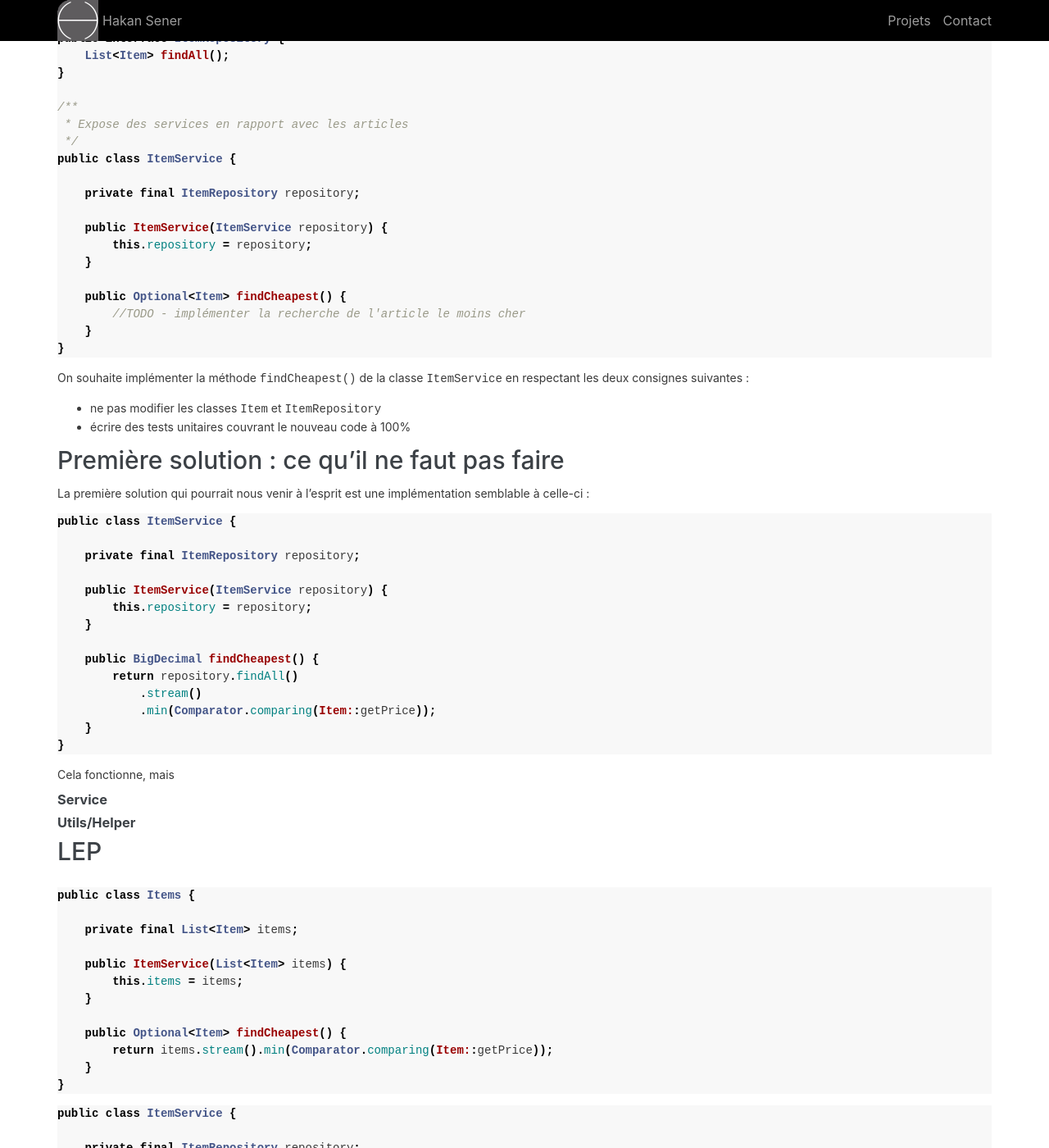
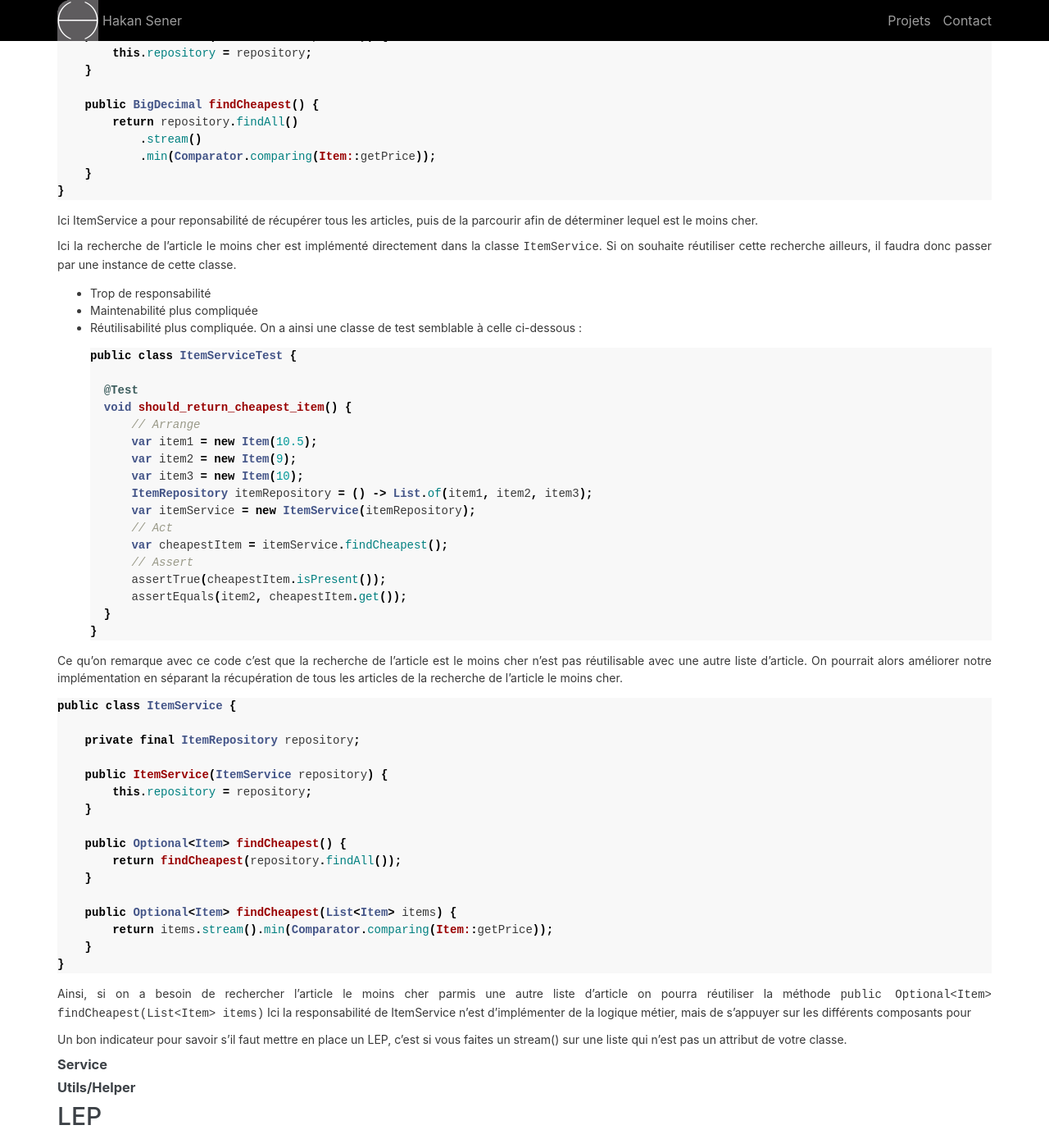
Before and after one commit to senerh/senerh.github.io, a Jekyll site: the page built from _posts/2024-03-31-lep.md, in a window 1280 px wide and 1400 px high, scrolled down 465 px. Shown: the whole window at 82% size. Built offline with Jekyll 4.4.1, drawn with Linux system fonts in a browser that asks for light colours; some of the changed text lies outside the part shown.

Commit message:
en cours

````diff
--- a/_posts/2024-03-31-lep.md
+++ b/_posts/2024-03-31-lep.md
@@ -8,51 +8,21 @@
 
 Pour mon tout premier article j'ai décidé de vous parler d'un pattern que j'ai nommé **LEP** pour **List Encapsulation Pattern**. Derrière cet acronymme se cache en réalité un concept très simple à comprendre et à adopter. D'ailleurs il est tout à fait possible que ce soit quelque chose que vous appliquiez déjà, mais visiblement [les patterns sont plus populaire lorsqu'on leur donne un nom sympa](https://fr.wikipedia.org/wiki/Plain_old_Java_object#Description) donc c'est ce que j'ai essayé de faire. Après est-ce que ce nom est sympa ? Je vous laisserai juger :smile:
 
-Comme tout *bon* développeur java, j'utilise les `Collection` et les `stream` au quotidien pour le traitement de mes données. Je vais vous montrer à travers un exemple comment implémenter des traitements sur une `List` d'abord sans, puis ensuite avec le pattern LEP.
+Comme tout *bon* développeur java, j'utilise les `Collection` et les `stream` au quotidien pour le traitement de mes données.
+Je vais vous montrer le genre d'implémentation qu'il m'arrive de rencontrer Je vais vous montrer à travers un exemple comment implémenter des traitements sur une `List` d'abord sans, puis ensuite avec le pattern LEP.
+Voyons à travers un exemple le problème qu'on peut rencontrer si on ne fais pas attention.
 
-## Ennoncé :
-On considère les trois classes ci-dessous :
+
+Dans le code métier suivant la méthode `findCheapest()` parcourt la liste des articles pour retourner le moins cher :
+
 ```java
-/**
- * Représente un article
- */
-public interface Item {
-    BigDecimal getPrice();
+public record Item(double price) {
 }
 
-/**
- * Permet de récupérer les articles
- */
 public interface ItemRepository {
     List<Item> findAll();
 }
 
-/**
- * Expose des services en rapport avec les articles
- */
-public class ItemService {
-
-    private final ItemRepository repository;
-
-    public ItemService(ItemService repository) {
-        this.repository = repository;
-    }
-
-    public Optional<Item> findCheapest() {
-        //TODO - implémenter la recherche de l'article le moins cher
-    }
-}
-```
-
-On souhaite implémenter la méthode `findCheapest()` de la classe `ItemService` en respectant les deux consignes suivantes :
-* ne pas modifier les classes `Item` et `ItemRepository`
-* écrire des tests unitaires couvrant le nouveau code à 100%
-
-
-## Première solution : ce qu'il ne faut pas faire
-La première solution qui pourrait nous venir à l'esprit est une implémentation semblable à celle-ci :
-
-```java
 public class ItemService {
 
     private final ItemRepository repository;
@@ -68,28 +38,37 @@
     }
 }
 ```
+Ici ItemService a pour reponsabilité de récupérer tous les articles, puis de la parcourir afin de déterminer lequel est le moins cher.
 
-Cela fonctionne, mais
+Ici la recherche de l'article le moins cher est implémenté directement dans la classe `ItemService`.
+Si on souhaite réutiliser cette recherche ailleurs, il faudra donc passer par une instance de cette classe.
 
-### Service
-### Utils/Helper
+* Trop de responsabilité
+* Maintenabilité plus compliquée
+* Réutilisabilité plus compliquée.
+On a ainsi une classe de test semblable à celle ci-dessous :
+```java
+public class ItemServiceTest {
 
-## LEP
-```java
-public class Items {
-
-    private final List<Item> items;
-
-    public ItemService(List<Item> items) {
-        this.items = items;
-    }
-
-    public Optional<Item> findCheapest() {
-        return items.stream().min(Comparator.comparing(Item::getPrice));
+    @Test
+    void should_return_cheapest_item() {
+        // Arrange
+        var item1 = new Item(10.5);
+        var item2 = new Item(9);
+        var item3 = new Item(10);
+        ItemRepository itemRepository = () -> List.of(item1, item2, item3);
+        var itemService = new ItemService(itemRepository);
+        // Act
+        var cheapestItem = itemService.findCheapest();
+        // Assert
+        assertTrue(cheapestItem.isPresent());
+        assertEquals(item2, cheapestItem.get());
     }
 }
 ```
 
+Ce qu'on remarque avec ce code c'est que la recherche de l'article est le moins cher n'est pas réutilisable avec une autre liste d'article.
+On pourrait alors améliorer notre implémentation en séparant la récupération de tous les articles de la recherche de l'article le moins cher.
 ```java
 public class ItemService {
 
@@ -100,7 +79,67 @@
     }
 
     public Optional<Item> findCheapest() {
-        return new Items(repository.findAll()).findCheapest();
+        return findCheapest(repository.findAll());
+    }
+
+    public Optional<Item> findCheapest(List<Item> items) {
+        return items.stream().min(Comparator.comparing(Item::getPrice));
+    }
+}
+```
+
+Ainsi, si on a besoin de rechercher l'article le moins cher parmis une autre liste d'article on pourra réutiliser la méthode `public Optional<Item> findCheapest(List<Item> items)`
+Ici la responsabilité de ItemService n'est d'implémenter de la logique métier, mais de s'appuyer sur les différents composants pour
+
+Un bon indicateur pour savoir s'il faut mettre en place un LEP, c'est si vous faites un stream() sur une liste qui n'est pas un attribut de votre classe.
+### Service
+### Utils/Helper
+
+## LEP
+```java
+public record Item(double price) {
+}
+
+public record Items(List<Item> items) {
+
+    public Optional<Item> findCheapest() {
+        return items.stream().min(Comparator.comparing(Item::getPrice));
+    }
+}
+
+public interface ItemRepository {
+    Items findAll();
+}
+
+public class ItemService {
+
+    private final ItemRepository repository;
+
+    public ItemService(ItemService repository) {
+        this.repository = repository;
+    }
+
+    public Optional<Item> findCheapest() {
+        return repository.findAll().findCheapest();
+    }
+}
+```
+
+```java
+public class ItemsTest {
+
+    @Test
+    void should_return_cheapest_item() {
+        // Arrange
+        var item1 = new Item(10.5);
+        var item2 = new Item(9);
+        var item3 = new Item(10);
+        var items = new Items(List.of(item1, item2, item3));
+        // Act
+        var cheapestItem = items.findCheapest();
+        // Assert
+        assertTrue(cheapestItem.isPresent());
+        assertEquals(item2, cheapestItem.get());
     }
 }
 ```
````
